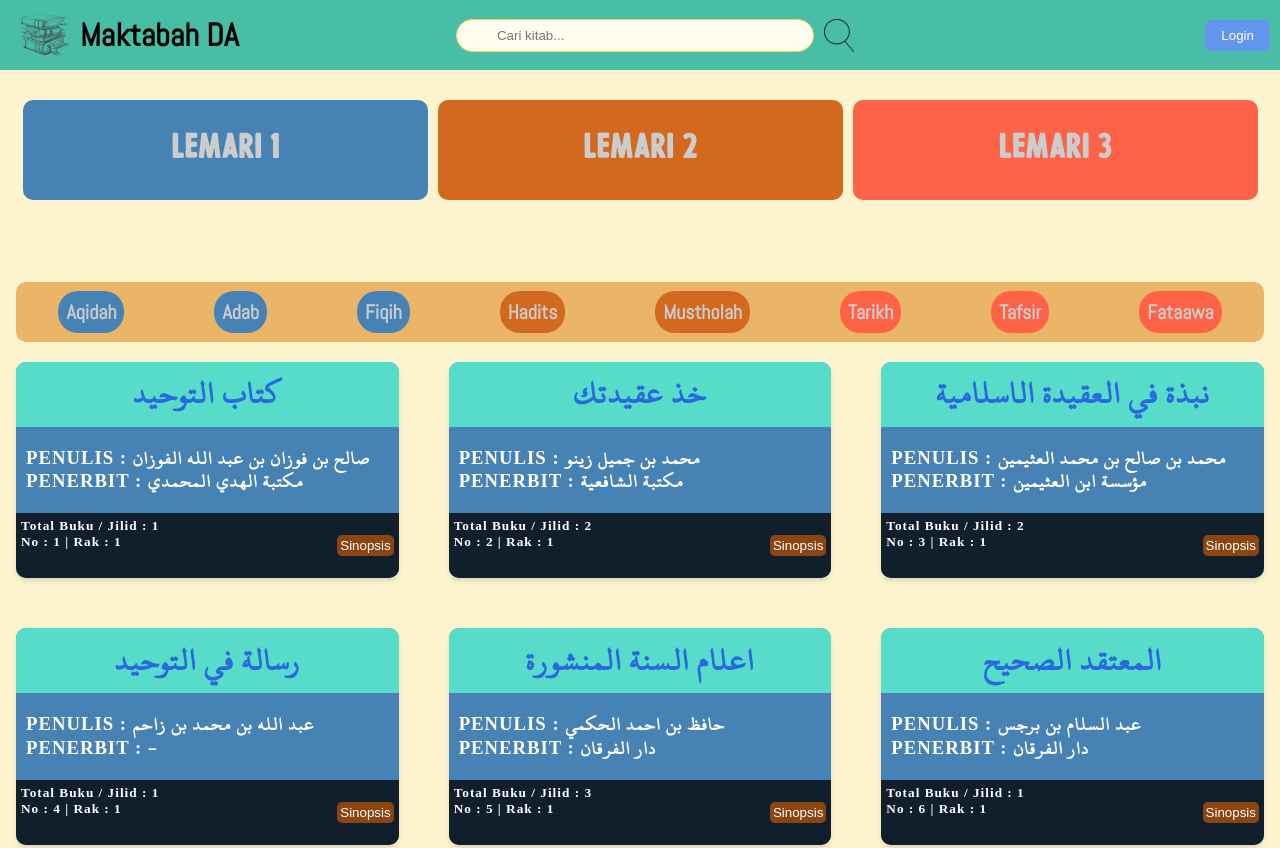
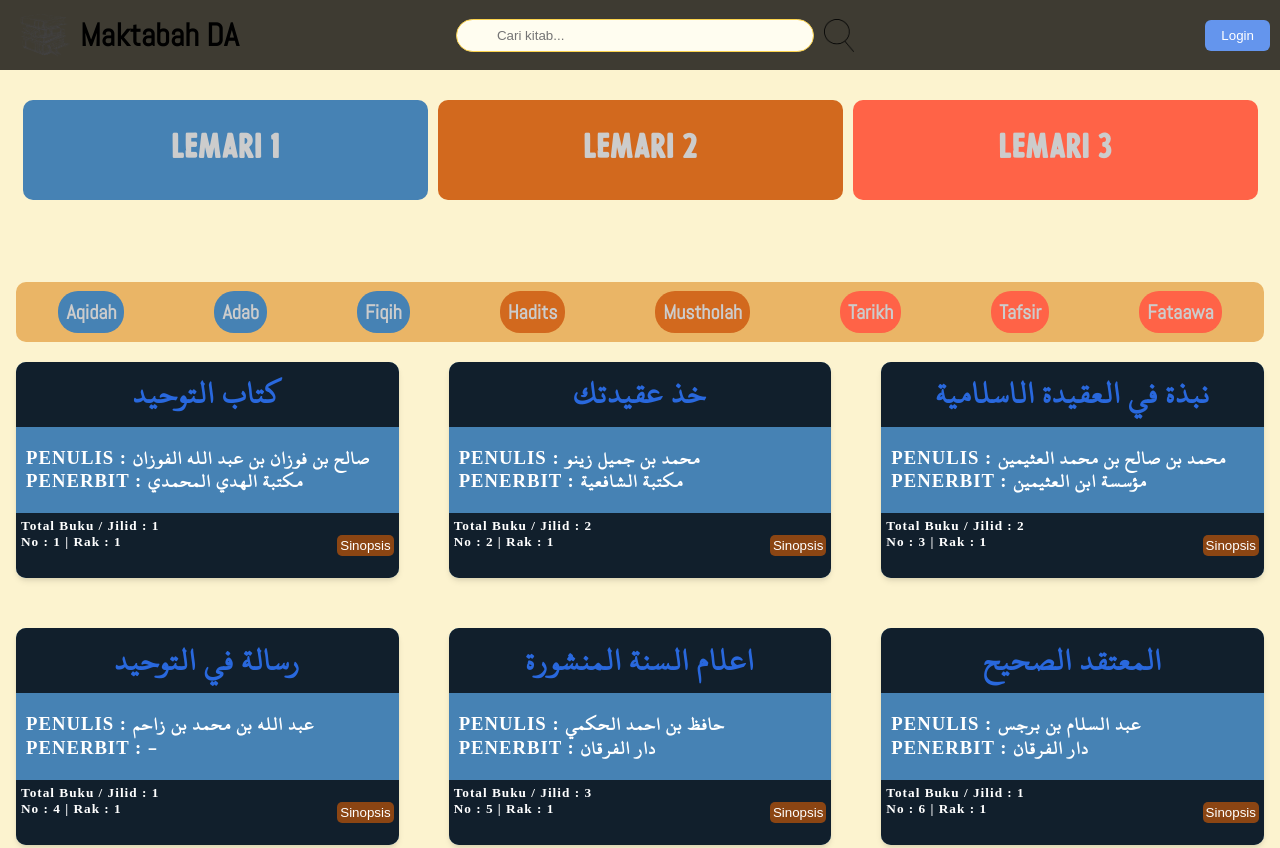
Before and after one commit to Zeed06/maktabah-da, a plain HTML site: page index.html in a window 1280 px wide. Shown: the top 848 px of the page. Drawn offline with Linux system fonts and the light colour scheme; a web font is replaced by a local one.

Commit message:
Ubah warna Header

```diff
--- a/style.css
+++ b/style.css
@@ -32,7 +32,7 @@ header {
     position: fixed;
     inset: 0 0 0 0;
     height: 70px;
-    background-color: rgba(5, 169, 152, 0.721);
+    background-color: rgba(0, 0, 0, 0.758);
     display: flex;
     justify-content: space-between;
     align-items: center;
@@ -183,7 +183,7 @@ main {
             .head {
                 width: 100%;
                 height: 35%;
-                background-color: rgb(88, 220, 202);
+                background-color: rgba(0, 0, 0, 0.758);
                 display: flex;
                 align-items: center;
                 justify-content: center;
```
